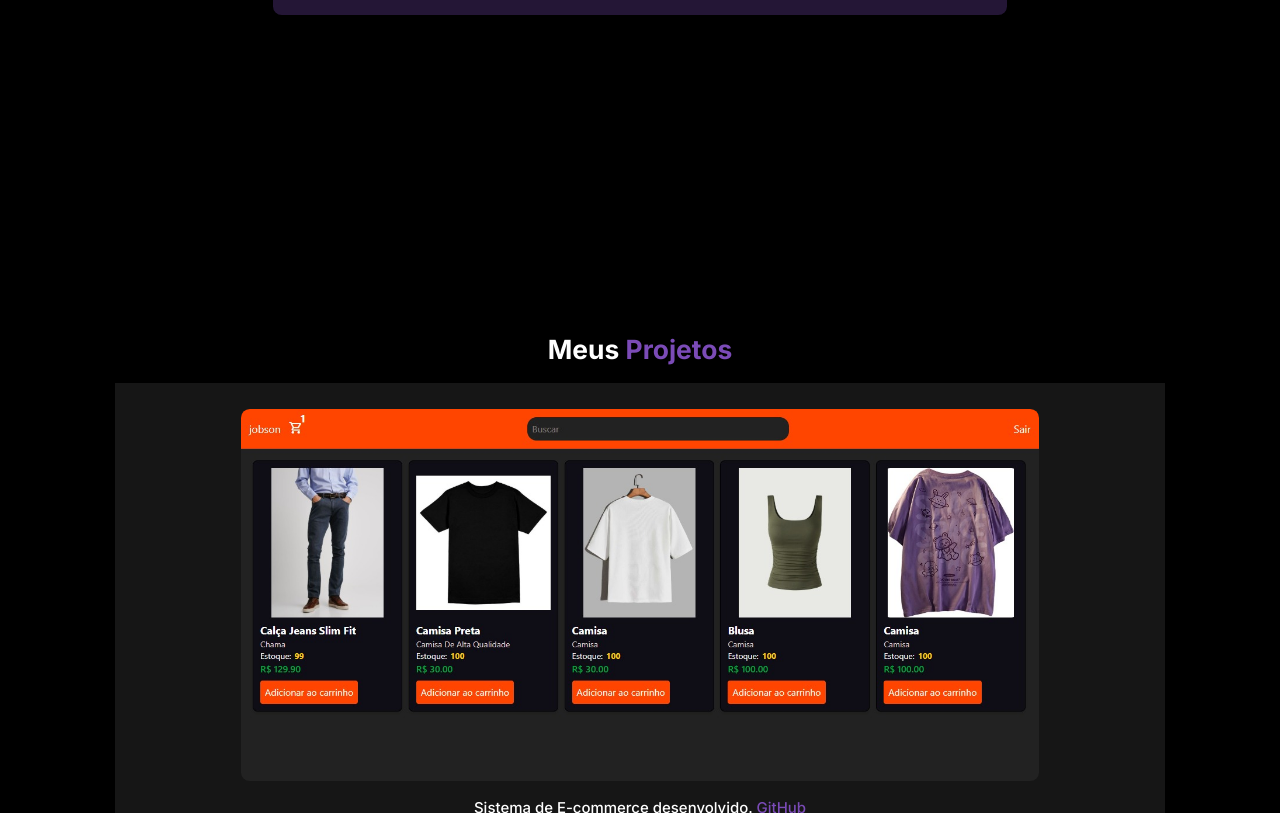
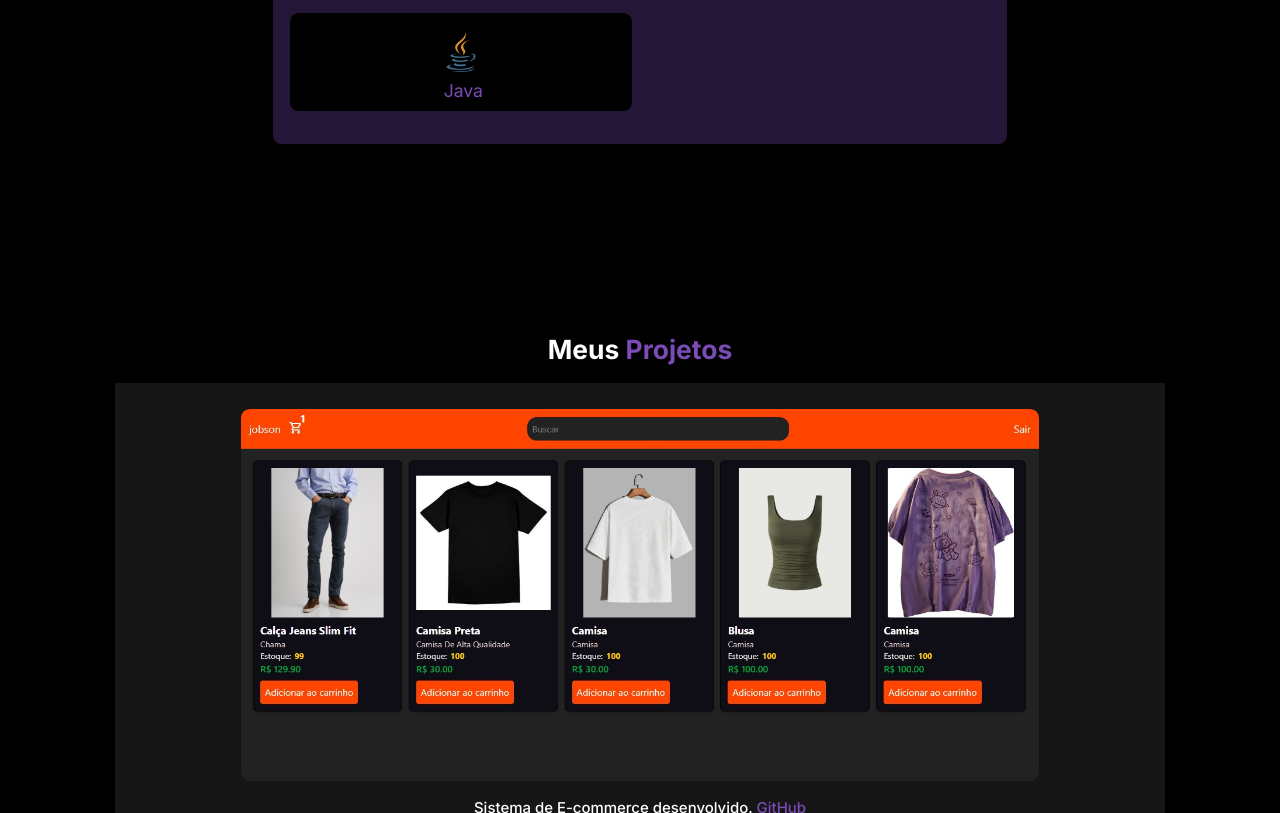
Before and after one commit to jobsonjuniorr/portfoliojobson, a plain HTML site: page index.html in a window 1280 px wide. Shown: the part 2685-3498 px from the top of the page. Drawn offline with nearby package versions, Linux system fonts and the light colour scheme.

Commit message:
add java skill

```diff
--- a/index.html
+++ b/index.html
@@ -143,7 +143,12 @@
                         <span>React</span>
                     </div>
                 </div>
-
+                <div class="bar">
+                    <div class="info">
+                        <img width="40" height="40" src="assets/img/java.png" alt="Java"/>
+                        <span>Java</span>
+                    </div>
+                </div>
             </div>
         </div>
     </section>
```
Also changed, not shown: assets/img/java.png (added).
